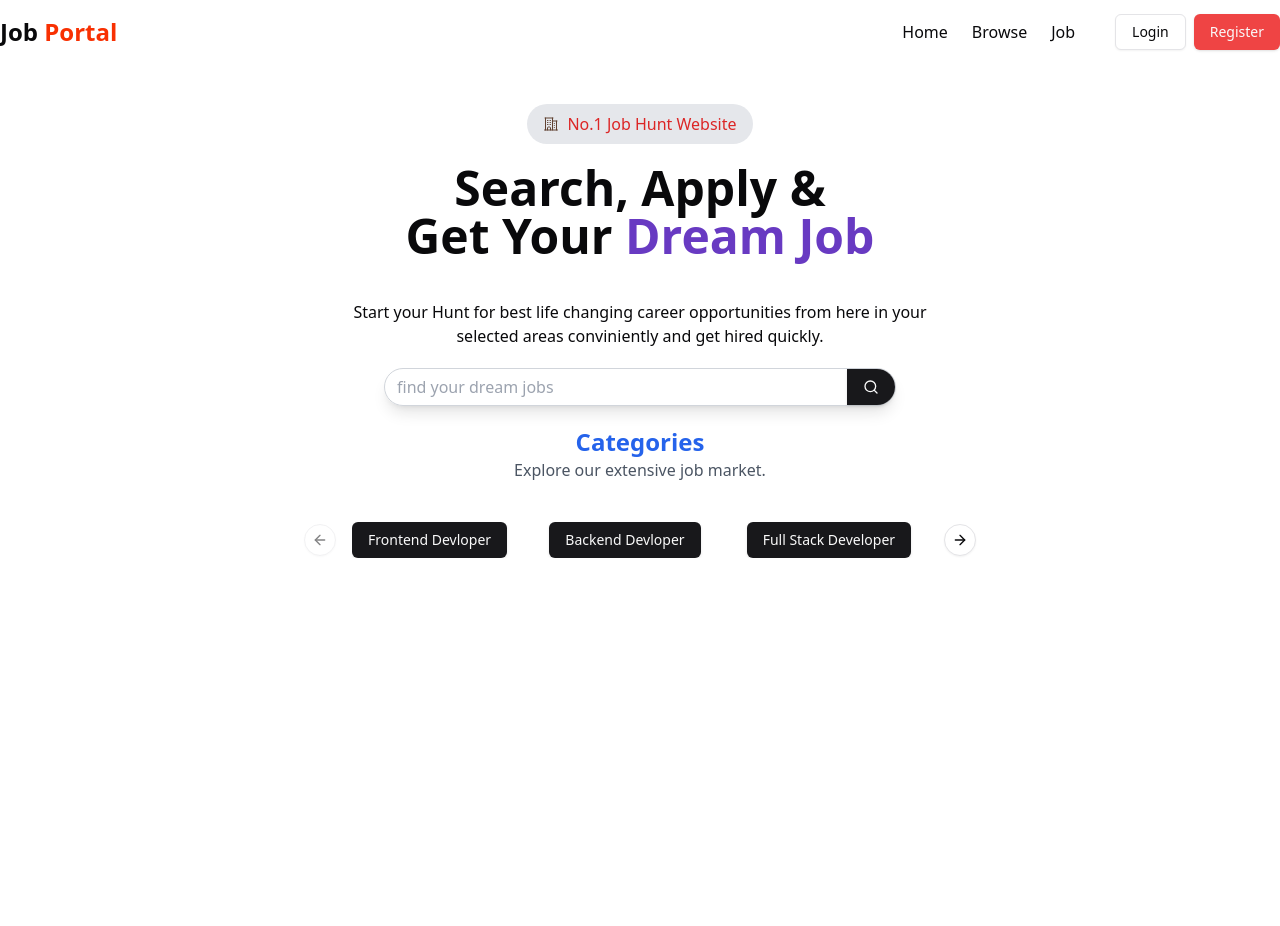
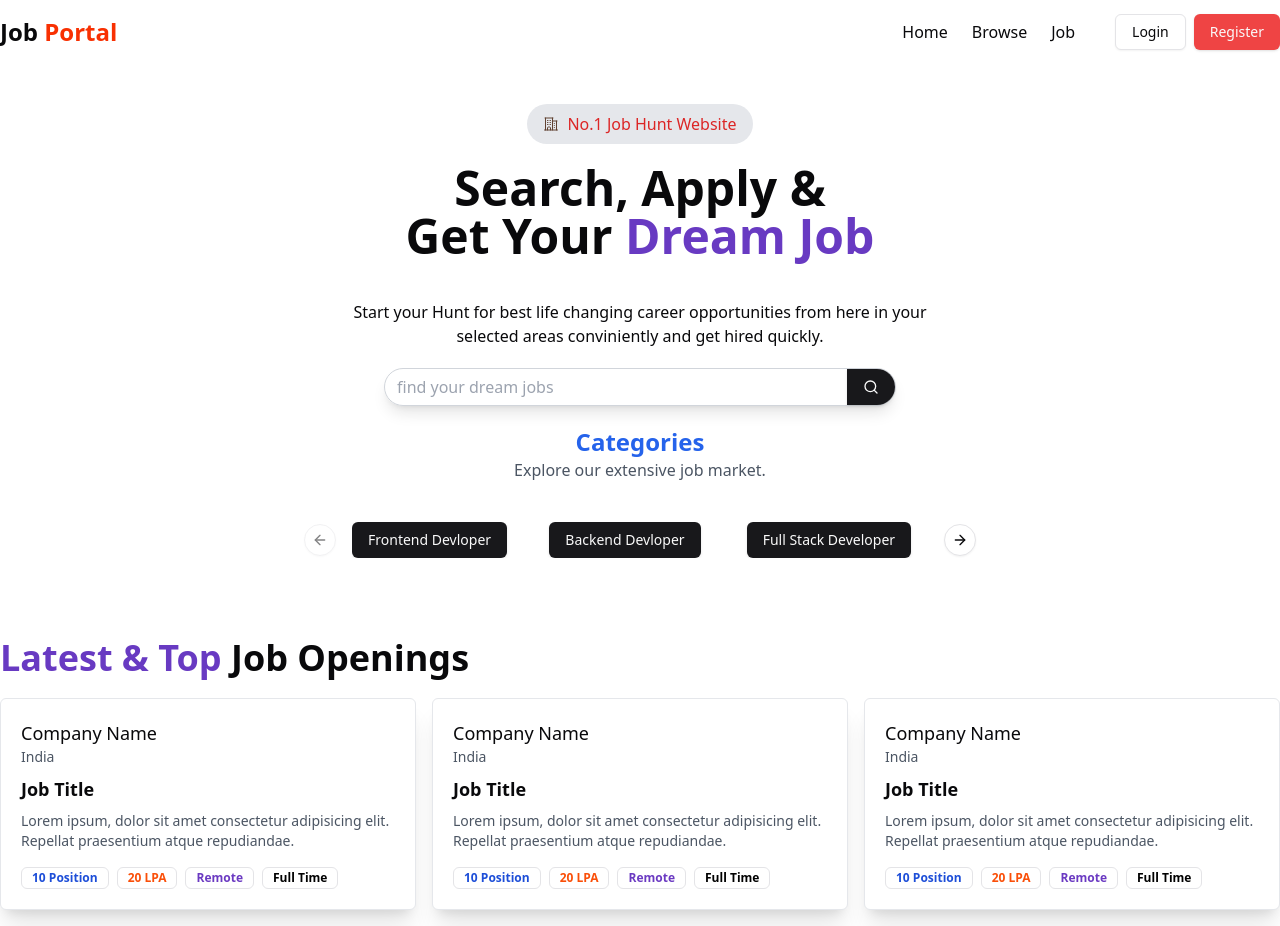
Before and after one commit to OmSuhagir/Job-portal, a React (Vite) app in the folder frontend/: page / in a window 1280 px wide. Shown: the top 926 px of the page. Before the commit the page ends 800 px from the top, so only its background shows below. Built offline with nearby package versions, Linux system fonts and the light colour scheme.

Commit message:
latest job

```diff
--- a/frontend/src/components/components_lite/Home.jsx
+++ b/frontend/src/components/components_lite/Home.jsx
@@ -2,6 +2,7 @@ import React from 'react'
 import Navbar from './Navbar'
 import Header from './Header'
 import Catagories from './Catagories'
+import LatestJob from './LatestJob'
 
 const Home = () => {
   return (
@@ -9,8 +10,8 @@ const Home = () => {
       <Navbar></Navbar>
       <Header/>
       <Catagories/>
-      {/* <LatestJobs/>
-      <Footer/> */}
+      <LatestJob/>
+      {/* <Footer/> */}
     </div>
   )
 }
--- /dev/null
+++ b/frontend/src/components/components_lite/JobCards.jsx
@@ -0,0 +1,27 @@
+import React from 'react'
+import { Badge } from '../ui/badge'
+
+const JobCards = () => {
+  return (
+    <div className='p-5 rounded-md shadow-xl bg-white border border-gray-200 cursor-pointer hover:shadow-2xl hover:shadow-blue-200 hover:p-3 hover:m-0 '>
+        <div>
+            <h1 className='text-lg font-medium'>Company Name</h1>
+            <p className='text-sm text-gray-600'>India</p>
+        </div>
+        <div>
+            <h2 className='font-bold text-lg my-2'>Job Title</h2>
+            <p className='text-sm text-gray-600'>Lorem ipsum, dolor sit amet consectetur adipisicing elit. Repellat praesentium atque repudiandae.</p>
+        </div>
+        <div>
+            <div className='gap-2 flex items-center mt-4 '>
+            <Badge className='text-blue-700 font-bold' variant={"ghost"}> 10 Position</Badge>
+            <Badge className='text-[#FA4F09] font-bold' variant={"ghost"}> 20 LPA</Badge>
+            <Badge className='text-[#6B3AC2] font-bold' variant={"ghost"}> Remote</Badge>
+            <Badge className='text-black font-bold' variant={"ghost"}> Full Time</Badge>
+            </div>
+        </div>
+    </div>
+  )
+}
+
+export default JobCards
--- /dev/null
+++ b/frontend/src/components/components_lite/LatestJob.jsx
@@ -0,0 +1,27 @@
+import React from 'react'
+import JobCards from './JobCards'
+
+const randomJobs = [1, 2, 3, 4, 5, 6, 7, 8, 9];
+
+const LatestJob = () => {
+    return (
+        <div className='max-w-7xl mx-auto my-20'>
+            <h2 className='text-4xl font-bold'>
+                <span className='text-[#683ac2]'>Latest & Top</span> Job Openings
+            </h2>
+            {/* Job Cards */}
+            <div className=" grid grid-cols-3 gap-4 my-5">
+            {
+                randomJobs.slice(0,6).map((job, index) => {
+                    return (
+                        <JobCards key={index}></JobCards>
+                    )
+                })
+            }
+            </div>
+
+        </div>
+    )
+}
+
+export default LatestJob
--- /dev/null
+++ b/frontend/src/components/ui/badge.jsx
@@ -0,0 +1,34 @@
+import * as React from "react"
+import { cva } from "class-variance-authority";
+
+import { cn } from "@/lib/utils"
+
+const badgeVariants = cva(
+  "inline-flex items-center rounded-md border px-2.5 py-0.5 text-xs font-semibold transition-colors focus:outline-none focus:ring-2 focus:ring-ring focus:ring-offset-2",
+  {
+    variants: {
+      variant: {
+        default:
+          "border-transparent bg-primary text-primary-foreground shadow hover:bg-primary/80",
+        secondary:
+          "border-transparent bg-secondary text-secondary-foreground hover:bg-secondary/80",
+        destructive:
+          "border-transparent bg-destructive text-destructive-foreground shadow hover:bg-destructive/80",
+        outline: "text-foreground",
+      },
+    },
+    defaultVariants: {
+      variant: "default",
+    },
+  }
+)
+
+function Badge({
+  className,
+  variant,
+  ...props
+}) {
+  return (<div className={cn(badgeVariants({ variant }), className)} {...props} />);
+}
+
+export { Badge, badgeVariants }
```
